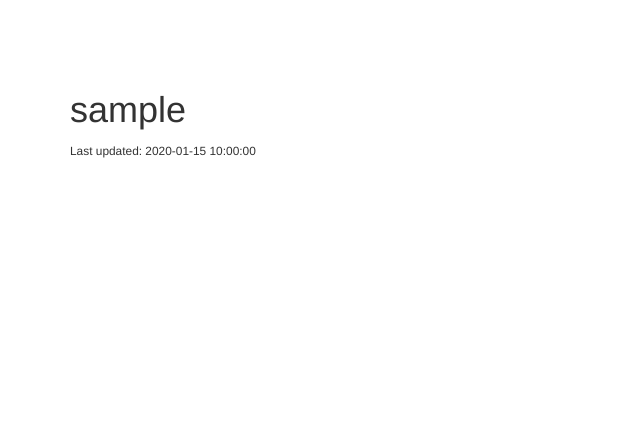
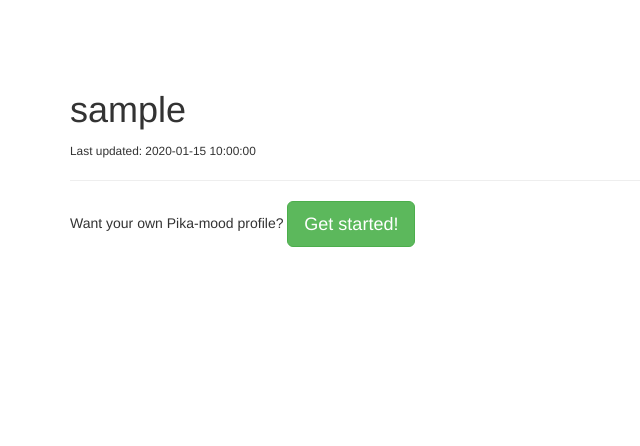
Before and after one commit to indefinitedevil/pikamood, a Yii app: template views/user/view.php in a window 1280 px wide. Shown: the top 446 px of the page, without its empty margins (0-640 px from the left). Run offline with PHP 8.4 and a stand-in for Yii, Linux system fonts and the light colour scheme; the template is opened without the code that fills it: most values are stand-ins (such as "Sample title", 1, 10 or a date in 2020); data that the repository does not hold is empty; some libraries are stand-ins or nearby versions.

Commit message:
added recruitment text

```diff
--- a/views/user/view.php
+++ b/views/user/view.php
@@ -37,4 +37,8 @@ $this->title = $model->username;
     <p><?php echo \app\models\Mood::findOne($model->mood_id)->getMoodImage(500); ?></p>
     <small><?php printf(Yii::t('app', 'Last updated: %s'), $model->updated_at); ?></small>
 
+    <?php if (\Yii::$app->user->isGuest): ?>
+    <hr>
+    <p>Want your own Pika-mood profile? <a class="btn btn-lg btn-success" href="<?php echo \yii\helpers\Url::to('site/login'); ?>">Get started!</a></p>
+    <?php endif; ?>
 </div>
```
